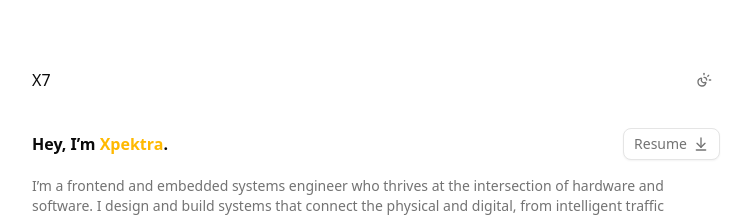
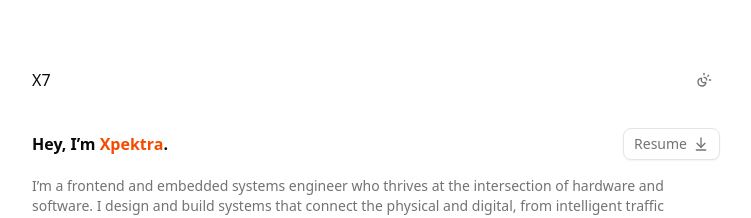
Before and after one commit to Xpektra7/portfolio-v3, a Next.js app: page / in a window 1280 px wide. Shown: the top 218 px of the page, without its empty margins (264-1015 px from the left). Built offline with nearby package versions, Linux system fonts and the light colour scheme.

Commit message:
updated global.css

```diff
--- a/src/app/globals.css
+++ b/src/app/globals.css
@@ -66,7 +66,7 @@
   --chart-1: oklch(0.646 0.222 41.116);
   --chart-2: oklch(0.6 0.118 184.704);
   --chart-3: oklch(0.398 0.07 227.392);
-  --chart-4: oklch(0.828 0.189 84.429);
+  --chart-4: oklch(0.646 0.222 41.116);
   --chart-5: oklch(0.769 0.188 70.08);
   --sidebar: oklch(0.985 0 0);
   --sidebar-foreground: oklch(0.145 0 0);
@@ -90,7 +90,7 @@
   --secondary: oklch(0.269 0 0);
   --secondary-foreground: oklch(0.985 0 0);
   --muted: oklch(0.269 0 0);
-  --muted-foreground: oklch(0.708 0 0);
+  --muted-foreground: oklch(0.78 0 0);
   --accent: oklch(0.269 0 0);
   --accent-foreground: oklch(0.985 0 0);
   --destructive: oklch(0.704 0.191 22.216);
```
